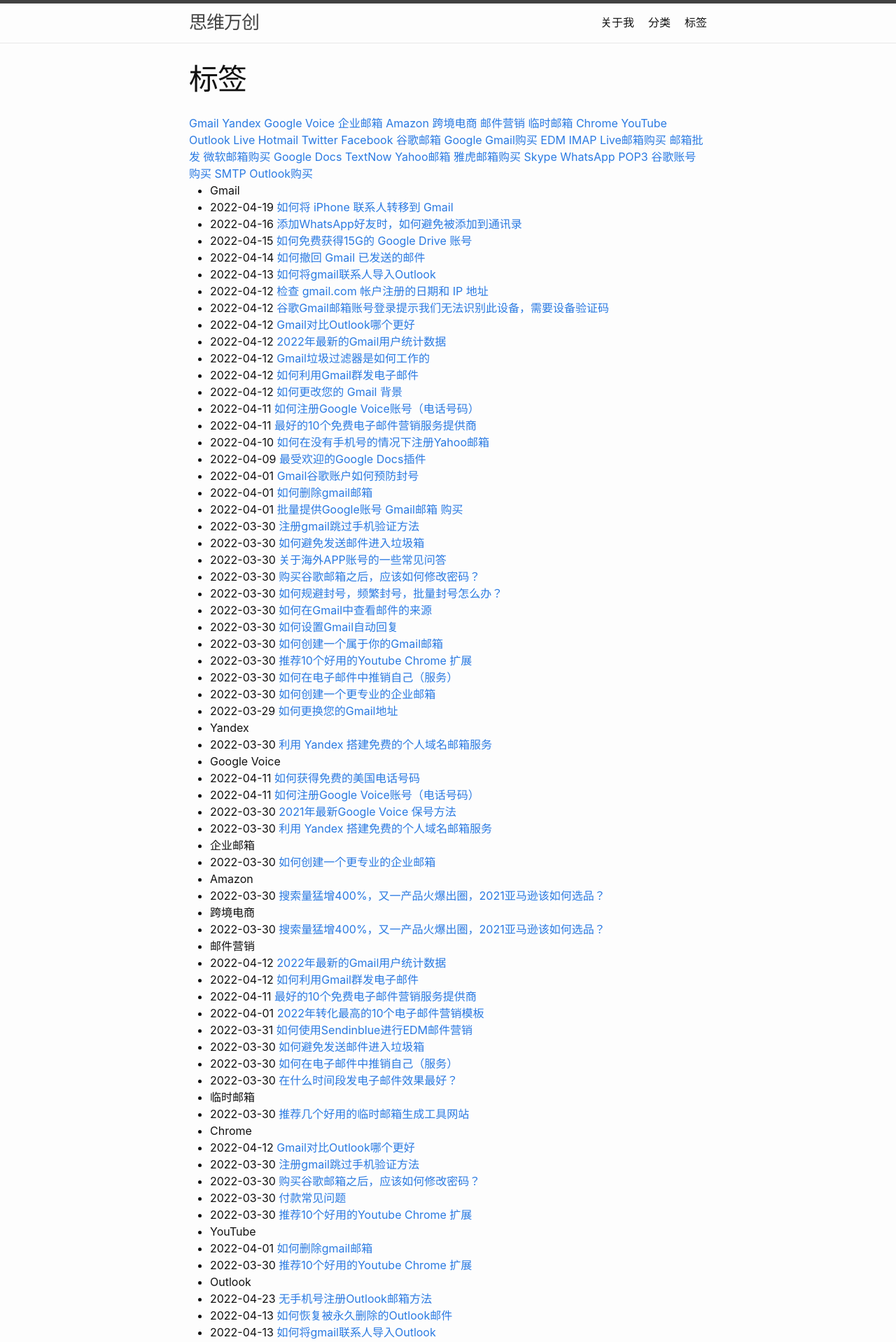
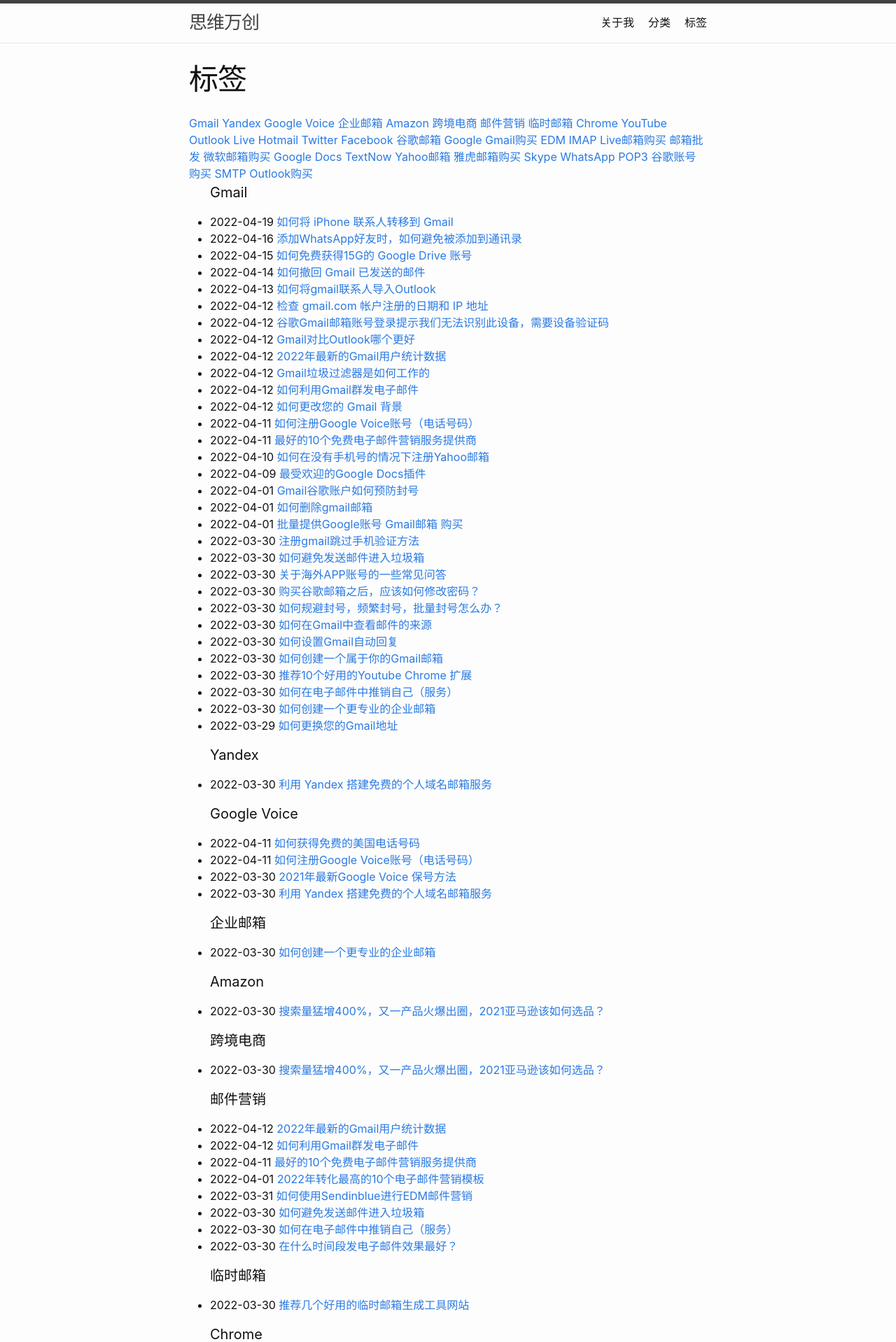
Before and after one commit to chinacode/chinacode.github.io, a Jekyll site: the page built from tag.markdown, in a window 1280 px wide. Shown: the top 1918 px of the page at 70% size. Built offline with Jekyll 4.4.1, drawn with Linux system fonts in a browser that asks for light colours.

Commit message:
change time

```diff
--- a/tag.markdown
+++ b/tag.markdown
@@ -10,14 +10,14 @@ permalink: /tags
 {% endfor %}
 </div>
 
+{% for tag in site.tags %}
 <ul class="listing">
-{% for tag in site.tags %}
-  <li class="listing-seperator" id="{{ tag[0] }}">{{ tag[0] }}</li>
-{% for post in tag[1] %}
-  <li class="listing-item">
-  <time datetime="{{ post.date | date:"%Y-%m-%d" }}">{{ post.date | date:"%Y-%m-%d" }}</time>
-  <a href="{{ site.url }}{{ post.url }}" title="{{ post.title }}">{{ post.title }}</a>
-  </li>
+  <h4 class="listing-seperator" id="{{ tag[0] }}">{{ tag[0] }}</h4>
+    {% for post in tag[1] %}
+      <li class="listing-item">
+      <time datetime="{{ post.date | date:"%Y-%m-%d" }}">{{ post.date | date:"%Y-%m-%d" }}</time>
+      <a href="{{ site.url }}{{ post.url }}" title="{{ post.title }}">{{ post.title }}</a>
+      </li>
+    {% endfor %}
+</ul>
 {% endfor %}
-{% endfor %}
-</ul>
```
